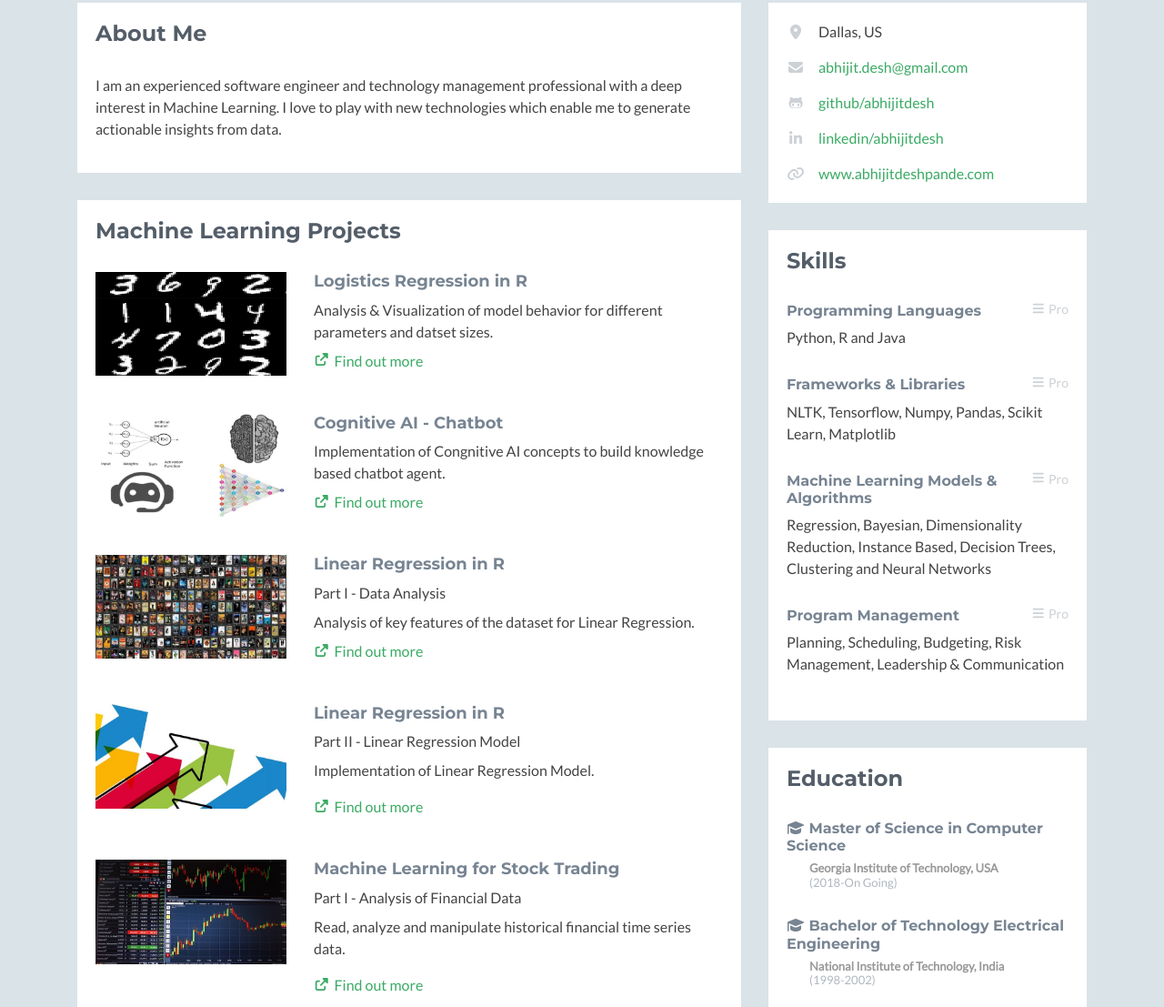
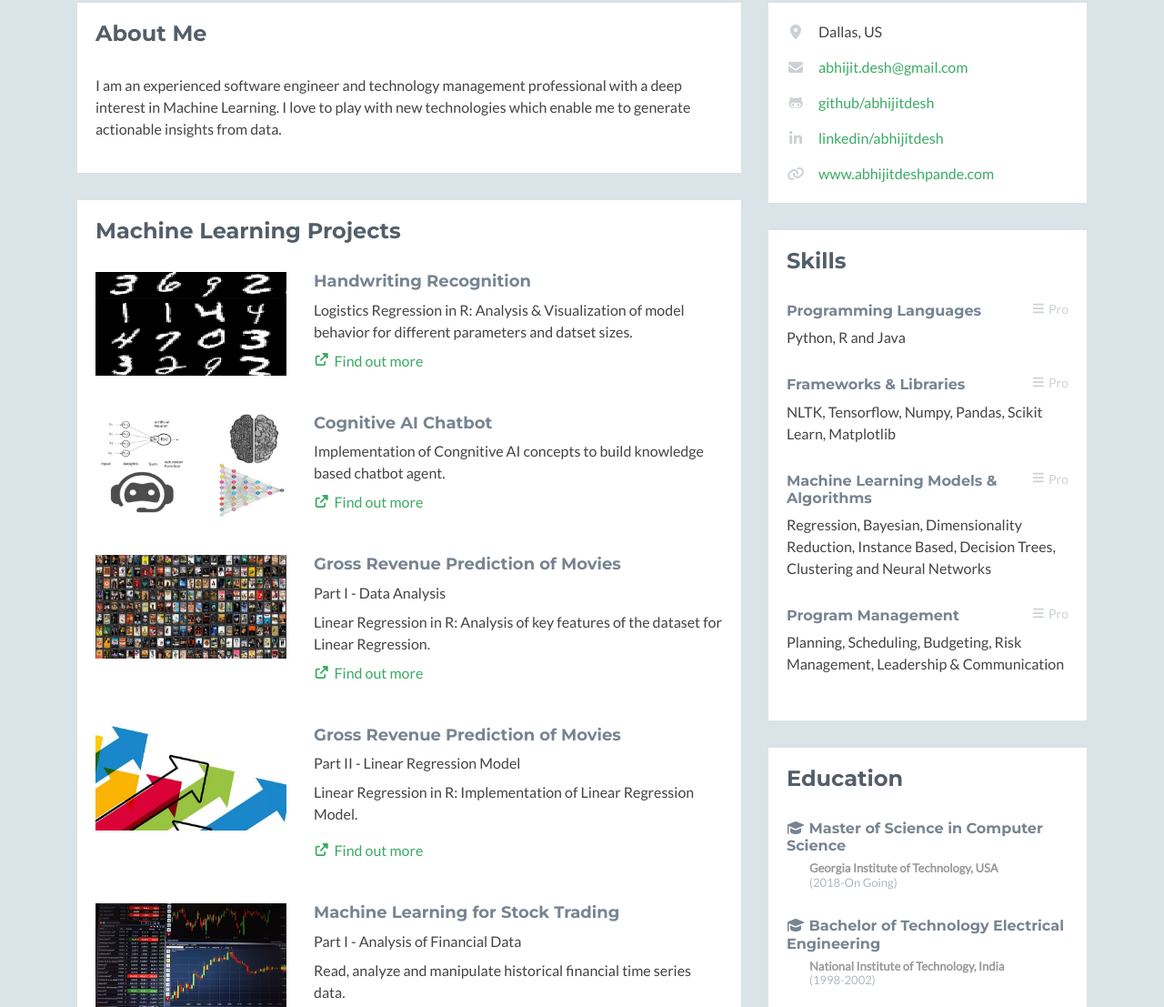
Before and after one commit to abhijitdesh/abhijitdesh, a plain HTML site: page index.html in a window 1280 px wide. Shown: the part 182-1289 px from the top of the page at 91% size. Drawn offline with nearby package versions, Linux system fonts and the light colour scheme; no server answers; a script that the page names is missing; some icons are missing.

Commit message:
Update index.html

```diff
--- a/index.html
+++ b/index.html
@@ -68,8 +68,8 @@
                                 <img class="img-fluid project-image" src="assets/images/projects/1.jpg" alt="project name" />
                                 </a>
                                 <div class="desc col-md-8 col-12">
-                                    <h3 class="title"><a href="./pr1.html" target="_blank">Logistics Regression in R</a></h3>
-                                    <p class="mb-2">Analysis & Visualization of model behavior for different parameters and datset sizes.</p>
+                                    <h3 class="title"><a href="./pr1.html" target="_blank">Handwriting Recognition</a></h3>
+                                    <p class="mb-2">Logistics Regression in R: Analysis & Visualization of model behavior for different parameters and datset sizes.</p>
                                     <p><a class="more-link" href="./pr1.html" target="_blank"><i class="fas fa-external-link-alt"></i>Find out more</a></p>
                                 </div><!--//desc-->
                             </div><!--//item-->
@@ -79,7 +79,7 @@
                                 <img class="img-fluid project-image" src="assets/images/projects/2.jpg" alt="project name" />
                                 </a>
                                 <div class="desc col-md-8 col-12">
-                                    <h3 class="title"><a href="http://adataholic.pythonanywhere.com/" target="_blank">Cognitive AI - Chatbot</a></h3>
+                                    <h3 class="title"><a href="http://adataholic.pythonanywhere.com/" target="_blank">Cognitive AI Chatbot</a></h3>
                                     <p class="mb-2">Implementation of Congnitive AI concepts to build knowledge based chatbot agent.</p>
                                     <p><a class="more-link" href="http://adataholic.pythonanywhere.com/" target="_blank"><i class="fas fa-external-link-alt"></i>Find out more</a></p>
                                 </div><!--//desc-->
@@ -90,9 +90,9 @@
                                 <img class="img-fluid project-image" src="assets/images/projects/3.jpg" alt="project name" />
                                 </a>
                                 <div class="desc col-md-8 col-12">
-                                    <h3 class="title"><a href="./pr3.html" target="_blank">Linear Regression in R</a></h3>
+                                    <h3 class="title"><a href="./pr3.html" target="_blank">Gross Revenue Prediction of Movies</a></h3>
                                     <p class="mb-2">Part I - Data Analysis</p>
-									<p class="mb-2">Analysis of key features of the dataset for Linear Regression.</p>
+									<p class="mb-2">Linear Regression in R: Analysis of key features of the dataset for Linear Regression.</p>
                                     <p><a class="more-link" href="./pr3.html" target="_blank"><i class="fas fa-external-link-alt"></i>Find out more</a></p>
                                 </div><!--//desc-->
                             </div><!--//item-->
@@ -102,9 +102,9 @@
                                 <img class="img-fluid project-image" src="assets/images/projects/4.jpg" alt="project name" />
                                 </a>
                                 <div class="desc col-md-8 col-12">
-                                    <h3 class="title"><a href="./pr4.html" target="_blank">Linear Regression in R</a></h3>
+                                    <h3 class="title"><a href="./pr4.html" target="_blank">Gross Revenue Prediction of Movies</a></h3>
                                     <p class="mb-2">Part II - Linear Regression Model</p>
-									<p>Implementation of Linear Regression Model.</p>
+									<p>Linear Regression in R: Implementation of Linear Regression Model.</p>
                                     <p><a class="more-link" href="./pr4.html" target="_blank"><i class="fas fa-external-link-alt"></i>Find out more</a></p>
                                 </div><!--//desc-->
                             </div><!--//item-->
```
